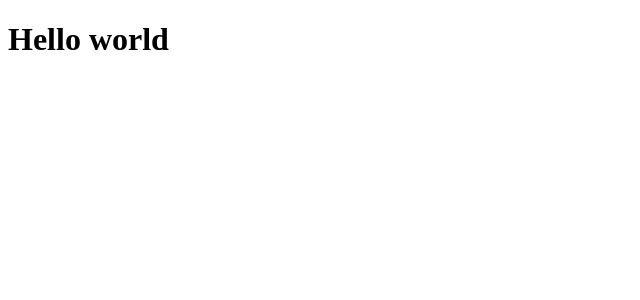
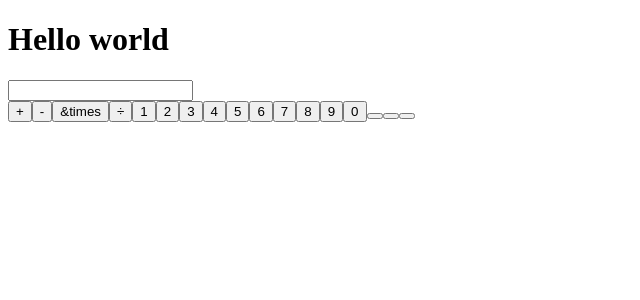
Before and after one commit to VinceSaykao/HedgeServ-Calculator-Project, an Angular app: page / in a window 1280 px wide. Shown: the top 300 px of the page, without its empty margins (0-640 px from the left). Built offline with nearby package versions, Linux system fonts and the light colour scheme.

Commit message:
added buttons and component to app

```diff
--- a/src/app/app.component.html
+++ b/src/app/app.component.html
@@ -1 +1,3 @@
 <h1>Hello world</h1>
+
+<app-calc-buttons></app-calc-buttons>
--- a/src/app/components/calc-buttons/calc-buttons.component.html
+++ b/src/app/components/calc-buttons/calc-buttons.component.html
@@ -5,6 +5,24 @@
     <input class="calc_display" [(ngModel)]="input" type="text" />
 
     <div class="calculator_keys">
+
+        <button>+</button>
+        <button>-</button>
+        <button>&times</button>
+        <button>÷</button>
+        <button>1</button>
+        <button>2</button>
+        <button>3</button>
+        <button>4</button>
+        <button>5</button>
+        <button>6</button>
+        <button>7</button>
+        <button>8</button>
+        <button>9</button>
+        <button>0</button>
+        <button></button>
+        <button></button>
+        <button></button>
 
 
 
```
